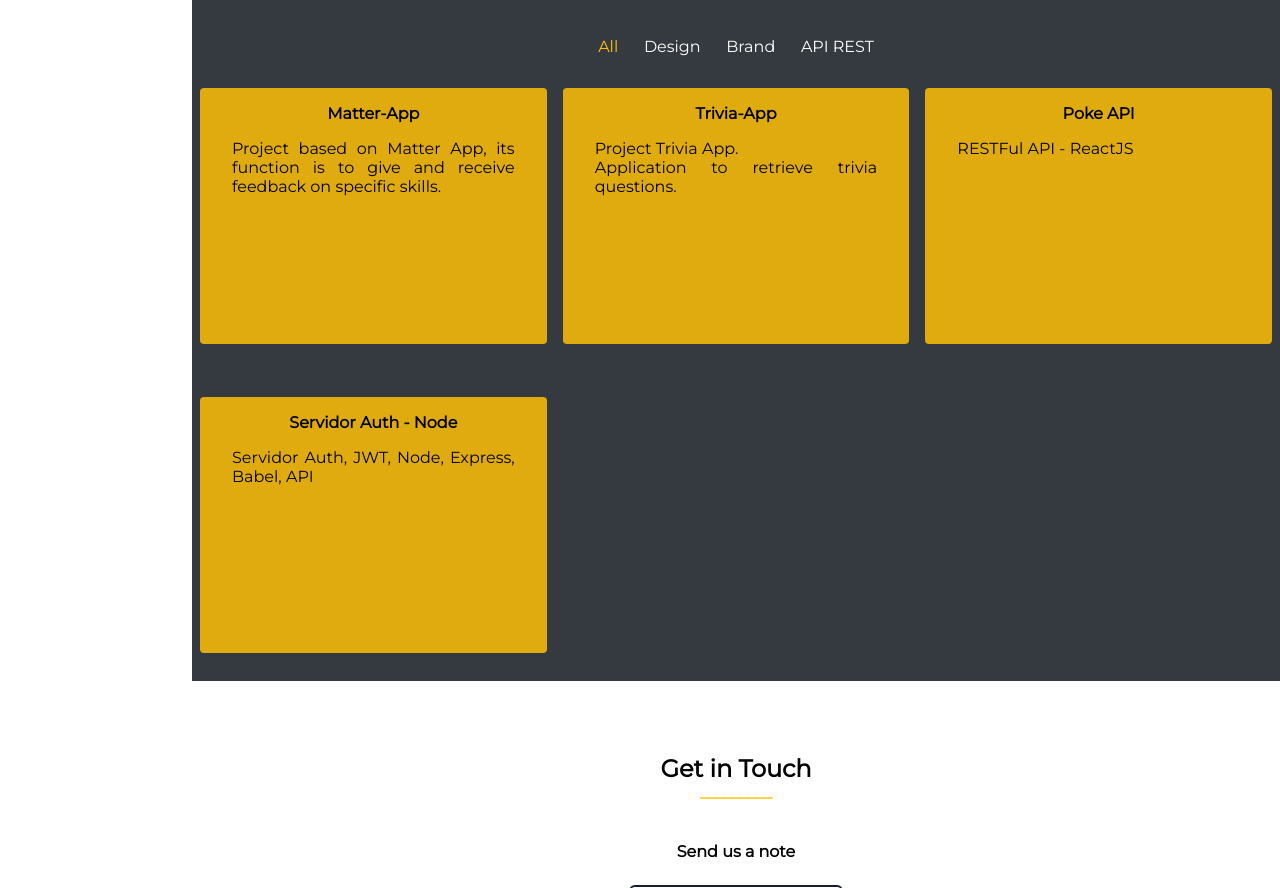
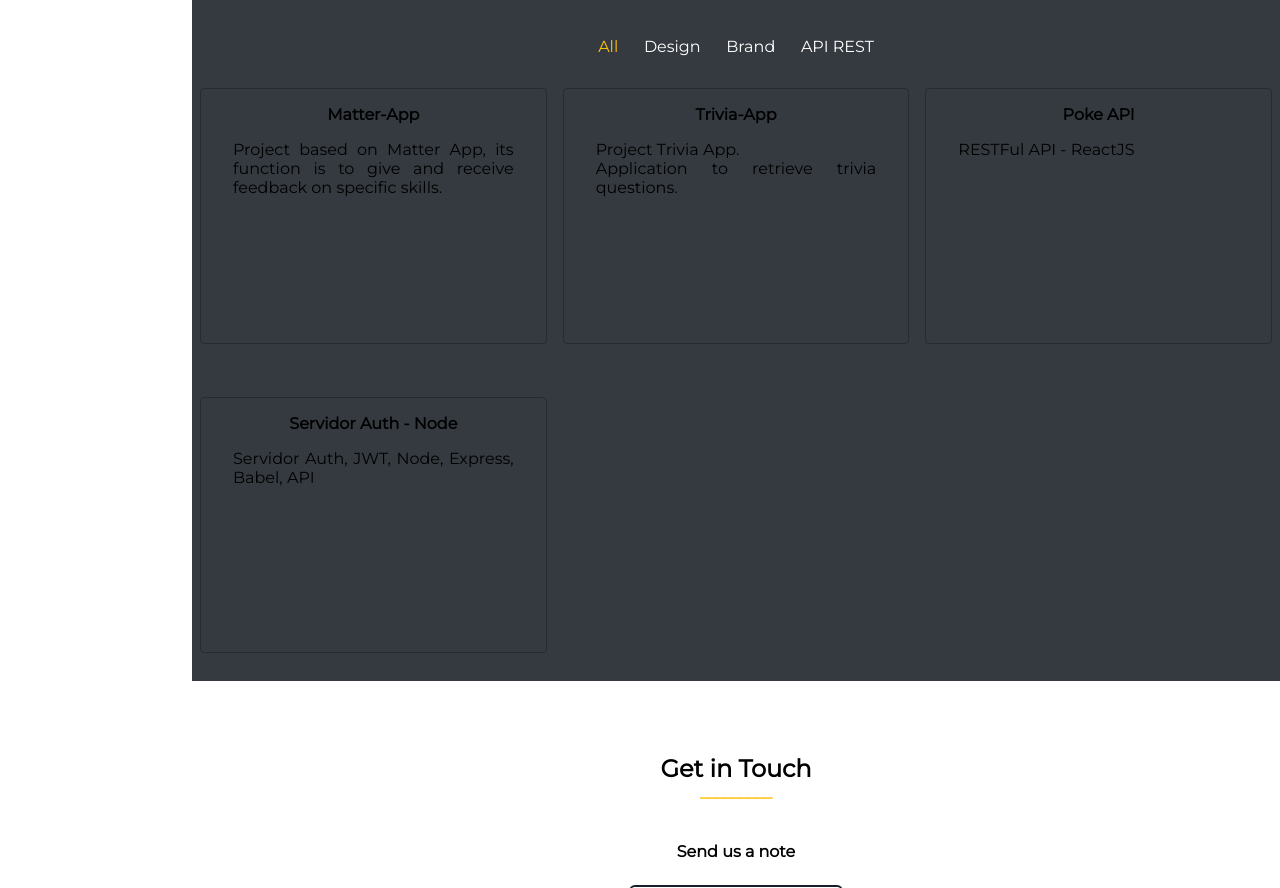
Before and after one commit to yarango582/portfolio-yarangodev, a plain HTML site: page index.html in a window 1280 px wide. Shown: the part 1552-2440 px from the top of the page. Drawn offline with Linux system fonts and the light colour scheme.

Commit message:
actualizacion

```diff
--- a/assets/css/style.css
+++ b/assets/css/style.css
@@ -335,8 +335,9 @@
     margin-bottom: 6%;
     border-radius: 4px;
     padding-bottom: 1rem;
-    background-color: #ffc107d7;
+    background-color: #343a40;
     padding: 1rem;
+    border: 1px solid #272b2e;
 }
 
 
--- a/index.html
+++ b/index.html
@@ -65,7 +65,7 @@
                             <a href="https://github.com/yarango582" target="_blank"><i class="fab fa-github"></i></a>
                         </li>
                         <li class="social-icos-list__item">
-                            <a href="https://www.linkedin.com/in/yarango/" target="_blank"><i class="fab fa-linkedin"></i></a>
+                            <a href="https://co.linkedin.com/in/yarango" target="_blank"><i class="fab fa-linkedin"></i></a>
                         </li>
                     </ul>
                 </div>
```
